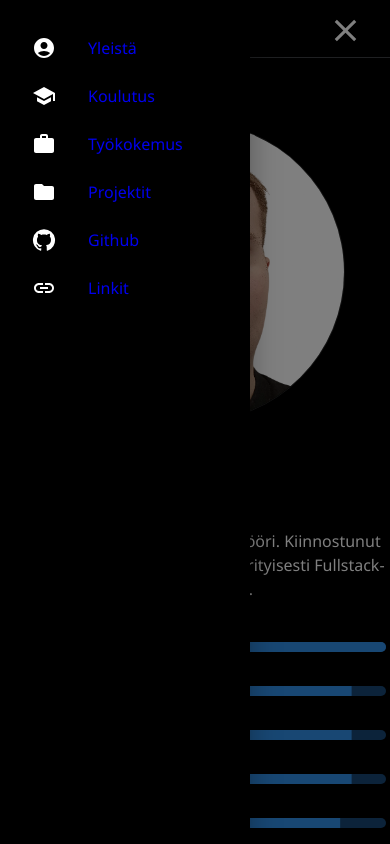
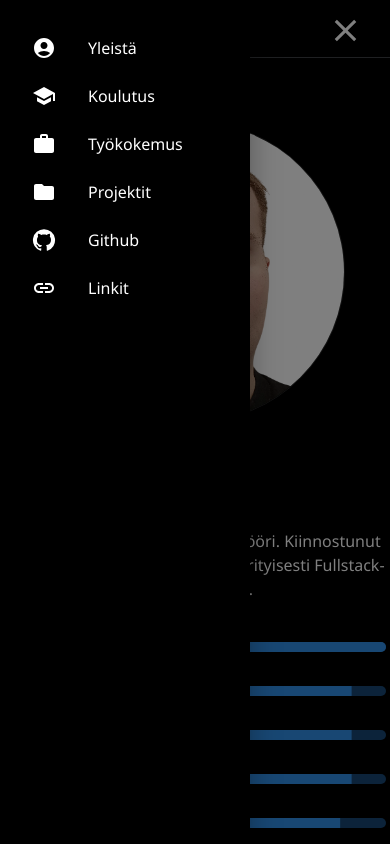
Before and after one commit to JeztC/jeztc.github.io, a React (Vite) app: page / in a window 390 px wide. Both pictures are taken after a click on the button 345 px from the left and 30 px from the top of the page. Shown: the top 844 px of the page. Built offline with nearby package versions, Linux system fonts and the light colour scheme; some icons are missing.

Commit message:
style: improve header mobile colors

```diff
--- a/src/components/Header.tsx
+++ b/src/components/Header.tsx
@@ -106,6 +106,11 @@ const StyledDrawer = styled(Box)`
     background-color: ${({ theme }) => theme.palette.mode === 'light' ? '#fff' : '#000'};
 `;
 
+const MobileListItemLink = styled(Link)`
+    color: ${({ theme }) => theme.palette.mode === 'light' ? '#000' : '#fff'};
+`;
+
+
 const Header = () => {
     const [, setValue] = useState<string>('/')
     const [languageMenuAnchor, setLanguageMenuAnchor] = useState<null | HTMLElement>(null);
@@ -156,27 +161,27 @@ const Header = () => {
                     >
                         <StyledDrawer>
                             <List>
-                                <ListItem component={Link} to="/" onClick={handleDrawerClose}>
+                                <ListItem component={MobileListItemLink} to="/" onClick={handleDrawerClose}>
                                     <ListItemIcon><AccountCircle /></ListItemIcon>
                                     <ListItemText primary={t('menu_about')} />
                                 </ListItem>
-                                <ListItem component={Link} to="/education" onClick={handleDrawerClose}>
+                                <ListItem component={MobileListItemLink} to="/education" onClick={handleDrawerClose}>
                                     <ListItemIcon><School /></ListItemIcon>
                                     <ListItemText primary={t('menu_education')} />
                                 </ListItem>
-                                <ListItem component={Link} to="/experience" onClick={handleDrawerClose}>
+                                <ListItem component={MobileListItemLink} to="/experience" onClick={handleDrawerClose}>
                                     <ListItemIcon><Work /></ListItemIcon>
                                     <ListItemText primary={t('menu_experience')} />
                                 </ListItem>
-                                <ListItem component={Link} to="/projects" onClick={handleDrawerClose}>
+                                <ListItem component={MobileListItemLink} to="/projects" onClick={handleDrawerClose}>
                                     <ListItemIcon><Folder /></ListItemIcon>
                                     <ListItemText primary={t('menu_projects')} />
                                 </ListItem>
-                                <ListItem component={Link} to="/github" onClick={handleDrawerClose}>
+                                <ListItem component={MobileListItemLink} to="/github" onClick={handleDrawerClose}>
                                     <ListItemIcon><GitHub /></ListItemIcon>
                                     <ListItemText primary={"Github"} />
                                 </ListItem>
-                                <ListItem component={Link} to="/links" onClick={handleDrawerClose}>
+                                <ListItem component={MobileListItemLink} to="/links" onClick={handleDrawerClose}>
                                     <ListItemIcon><LinkIcon /></ListItemIcon>
                                     <ListItemText primary={t('menu_links')} />
                                 </ListItem>
```
